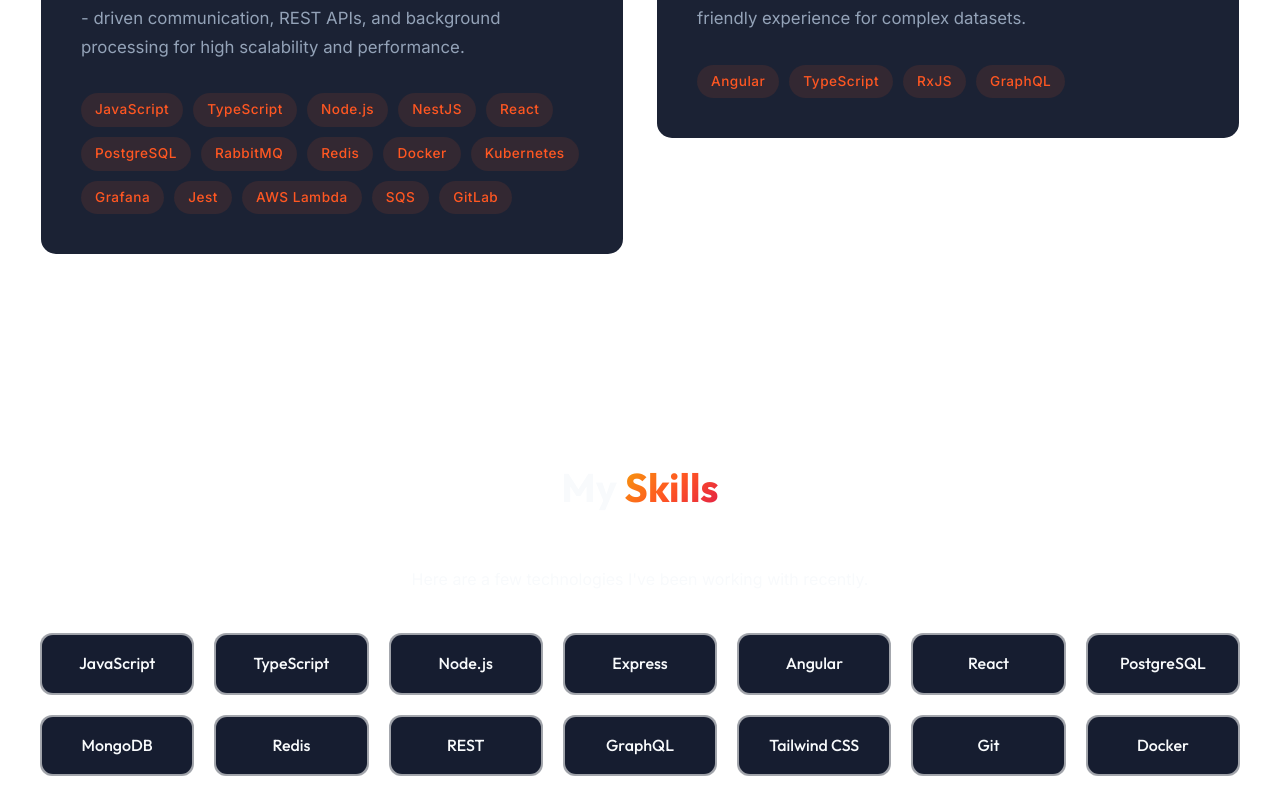
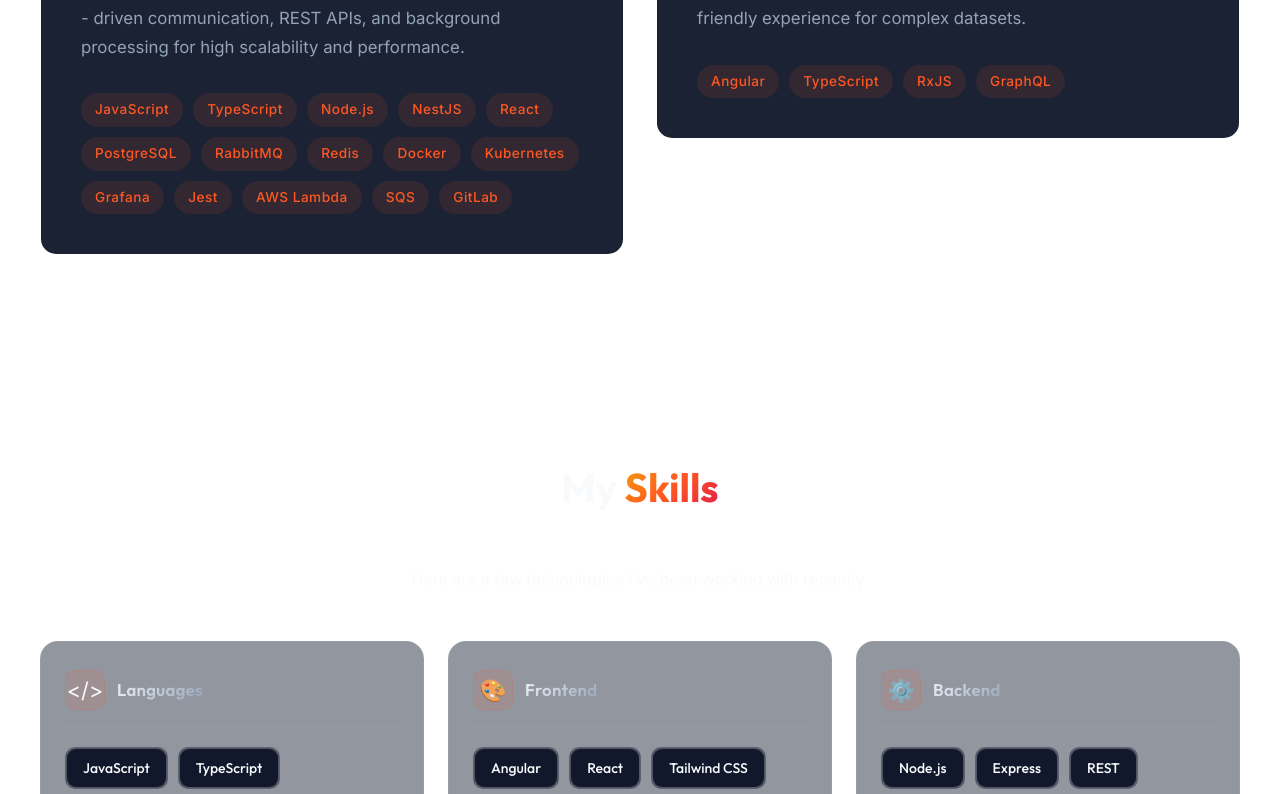
Before and after one commit to ispasvalentin22/Portofolio-Website, a Next.js app: page / in a window 1280 px wide. Shown: the part 2000-2794 px from the top of the page. Built offline with nearby package versions, Linux system fonts and the light colour scheme.

Commit message:
feat: implement categorized skills grid, add BackToTop component, and introduce CountUp animation utility.

```diff
--- a/src/app/page.tsx
+++ b/src/app/page.tsx
@@ -3,6 +3,7 @@ import About from "@/components/About";
 import Skills from "@/components/Skills";
 import Projects from "@/components/Projects";
 import Contact from "@/components/Contact";
+import BackToTop from "@/components/BackToTop";
 
 export default function Home() {
   return (
@@ -12,6 +13,7 @@ export default function Home() {
       <Projects />
       <Skills />
       <Contact />
+      <BackToTop />
     </main>
   );
 }
--- /dev/null
+++ b/src/components/BackToTop.module.css
@@ -0,0 +1,50 @@
+.backToTop {
+  position: fixed;
+  bottom: 32px;
+  right: 32px;
+  z-index: 900;
+  width: 48px;
+  height: 48px;
+  border-radius: 14px;
+  border: 1px solid rgba(255, 255, 255, 0.08);
+  background: rgba(15, 23, 42, 0.6);
+  backdrop-filter: blur(14px);
+  -webkit-backdrop-filter: blur(14px);
+  color: var(--text-primary);
+  cursor: pointer;
+  display: flex;
+  align-items: center;
+  justify-content: center;
+  opacity: 0;
+  pointer-events: none;
+  transform: translateY(16px);
+  transition: all 0.35s cubic-bezier(0.4, 0, 0.2, 1);
+  box-shadow: 0 8px 32px rgba(0, 0, 0, 0.25);
+}
+
+.backToTop.visible {
+  opacity: 1;
+  pointer-events: auto;
+  transform: translateY(0);
+}
+
+.backToTop:hover {
+  background: rgba(255, 87, 34, 0.15);
+  border-color: rgba(255, 87, 34, 0.35);
+  color: var(--accent-color);
+  transform: translateY(-3px);
+  box-shadow: 0 12px 36px rgba(0, 0, 0, 0.3), 0 0 16px rgba(255, 87, 34, 0.15);
+}
+
+.backToTop:active {
+  transform: translateY(0);
+}
+
+@media (max-width: 768px) {
+  .backToTop {
+    bottom: 20px;
+    right: 20px;
+    width: 42px;
+    height: 42px;
+  }
+}
--- /dev/null
+++ b/src/components/BackToTop.tsx
@@ -0,0 +1,43 @@
+"use client";
+
+import { useEffect, useState } from "react";
+import styles from "./BackToTop.module.css";
+
+export default function BackToTop() {
+  const [visible, setVisible] = useState(false);
+
+  useEffect(() => {
+    const handleScroll = () => {
+      setVisible(window.scrollY > 400);
+    };
+
+    window.addEventListener("scroll", handleScroll, { passive: true });
+    return () => window.removeEventListener("scroll", handleScroll);
+  }, []);
+
+  const scrollToTop = () => {
+    window.scrollTo({ top: 0, behavior: "smooth" });
+  };
+
+  return (
+    <button
+      className={`${styles.backToTop} ${visible ? styles.visible : ""}`}
+      onClick={scrollToTop}
+      aria-label="Back to top"
+      title="Back to top"
+    >
+      <svg
+        width="20"
+        height="20"
+        viewBox="0 0 24 24"
+        fill="none"
+        stroke="currentColor"
+        strokeWidth="2.5"
+        strokeLinecap="round"
+        strokeLinejoin="round"
+      >
+        <polyline points="18 15 12 9 6 15" />
+      </svg>
+    </button>
+  );
+}
--- /dev/null
+++ b/src/components/CountUp.tsx
@@ -0,0 +1,58 @@
+"use client";
+
+import { useEffect, useRef, useState } from "react";
+
+interface CountUpProps {
+  end: number;
+  duration?: number;
+  suffix?: string;
+  prefix?: string;
+}
+
+export default function CountUp({ end, duration = 2000, suffix = "", prefix = "" }: CountUpProps) {
+  const [count, setCount] = useState(0);
+  const [hasAnimated, setHasAnimated] = useState(false);
+  const ref = useRef<HTMLSpanElement>(null);
+
+  useEffect(() => {
+    const element = ref.current;
+    if (!element) return;
+
+    const observer = new IntersectionObserver(
+      ([entry]) => {
+        if (entry.isIntersecting && !hasAnimated) {
+          setHasAnimated(true);
+
+          const startTime = performance.now();
+
+          const animate = (currentTime: number) => {
+            const elapsed = currentTime - startTime;
+            const progress = Math.min(elapsed / duration, 1);
+
+            // Ease-out cubic for a satisfying deceleration
+            const eased = 1 - Math.pow(1 - progress, 3);
+            const current = Math.round(eased * end);
+
+            setCount(current);
+
+            if (progress < 1) {
+              requestAnimationFrame(animate);
+            }
+          };
+
+          requestAnimationFrame(animate);
+        }
+      },
+      { threshold: 0.5 }
+    );
+
+    observer.observe(element);
+    return () => observer.disconnect();
+  }, [end, duration, hasAnimated]);
+
+  return (
+    <span ref={ref}>
+      {prefix}{count}{suffix}
+    </span>
+  );
+}
--- a/src/components/Hero.tsx
+++ b/src/components/Hero.tsx
@@ -17,6 +17,14 @@ export default function Hero() {
         </p>
         <div className={styles.actions}>
           <a href="#projects" className="btn-primary">View My Work</a>
+          <a href="/cv.pdf" download className="btn-outline" style={{ display: 'inline-flex', alignItems: 'center', gap: '8px' }}>
+            <svg width="16" height="16" viewBox="0 0 24 24" fill="none" stroke="currentColor" strokeWidth="2.5" strokeLinecap="round" strokeLinejoin="round">
+              <path d="M21 15v4a2 2 0 0 1-2 2H5a2 2 0 0 1-2-2v-4" />
+              <polyline points="7 10 12 15 17 10" />
+              <line x1="12" y1="15" x2="12" y2="3" />
+            </svg>
+            Download CV
+          </a>
           <a href="#contact" className="btn-outline">Contact Me</a>
           <a href="https://www.linkedin.com/in/ispasvalentin" target="_blank" rel="noopener noreferrer" className="btn-outline">
             LinkedIn
--- a/src/components/Skills.module.css
+++ b/src/components/Skills.module.css
@@ -1,17 +1,79 @@
-.skills {
+/* Categories Grid */
+.categoriesGrid {
   display: grid;
-  grid-template-columns: repeat(auto-fill, minmax(150px, 1fr));
-  gap: 20px;
-  margin-top: 40px;
+  grid-template-columns: repeat(3, 1fr);
+  gap: 24px;
+  margin-top: 48px;
 }
 
+/* Category Card — glassmorphic container */
+.categoryCard {
+  background: rgba(15, 23, 42, 0.45);
+  backdrop-filter: blur(14px);
+  -webkit-backdrop-filter: blur(14px);
+  border: 1px solid rgba(255, 255, 255, 0.06);
+  border-radius: 18px;
+  padding: 28px 24px;
+  transition: all 0.35s ease;
+  height: 100%;
+}
+
+.categoryCard:hover {
+  border-color: rgba(255, 87, 34, 0.2);
+  background: rgba(15, 23, 42, 0.55);
+  transform: translateY(-4px);
+  box-shadow: 0 16px 40px rgba(0, 0, 0, 0.25), 0 0 20px rgba(255, 87, 34, 0.06);
+}
+
+/* Category Header */
+.categoryHeader {
+  display: flex;
+  align-items: center;
+  gap: 12px;
+  margin-bottom: 20px;
+  padding-bottom: 16px;
+  border-bottom: 1px solid rgba(255, 255, 255, 0.06);
+}
+
+.categoryIcon {
+  font-size: 1.35rem;
+  width: 40px;
+  height: 40px;
+  display: flex;
+  align-items: center;
+  justify-content: center;
+  background: rgba(255, 87, 34, 0.1);
+  border-radius: 10px;
+  border: 1px solid rgba(255, 87, 34, 0.15);
+  flex-shrink: 0;
+}
+
+.categoryName {
+  font-size: 1.05rem;
+  font-weight: 600;
+  letter-spacing: 0.3px;
+  background: linear-gradient(135deg, #f1f5f9 0%, #94a3b8 100%);
+  -webkit-background-clip: text;
+  -webkit-text-fill-color: transparent;
+  background-clip: text;
+}
+
+/* Skills List inside a card */
+.skillsList {
+  display: flex;
+  flex-wrap: wrap;
+  gap: 10px;
+}
+
+/* Skill Pill */
 .skillPill {
   position: relative;
-  background: rgba(15, 23, 42, 0.4);
-  border: 1px solid var(--border-color);
-  border-radius: 12px;
+  background: rgba(15, 23, 42, 0.5);
+  border: 1px solid rgba(255, 255, 255, 0.07);
+  border-radius: 10px;
   font-family: var(--font-heading);
   font-weight: 500;
+  font-size: 0.875rem;
   transition: all 0.3s ease;
   cursor: default;
   overflow: hidden;
@@ -42,8 +104,8 @@
 
 .skillInner {
   background: rgba(15, 23, 42, 0.95);
-  border-radius: 11px;
-  padding: 16px 20px;
+  border-radius: 9px;
+  padding: 8px 16px;
   height: 100%;
   width: 100%;
   display: flex;
@@ -51,15 +113,34 @@
   justify-content: center;
   z-index: 2;
   position: relative;
+  white-space: nowrap;
 }
 
 .skillPill:hover {
-  transform: translateY(-4px);
+  transform: translateY(-2px);
   color: var(--accent-color);
-  box-shadow: 0 10px 20px rgba(0,0,0,0.2), 0 0 15px rgba(255, 87, 34, 0.3);
+  box-shadow: 0 6px 16px rgba(0, 0, 0, 0.2), 0 0 12px rgba(255, 87, 34, 0.2);
 }
 
 @keyframes rotateLights {
   0% { transform: translate(-50%, -50%) rotate(0deg); }
   100% { transform: translate(-50%, -50%) rotate(360deg); }
 }
+
+/* Responsive */
+@media (max-width: 1024px) {
+  .categoriesGrid {
+    grid-template-columns: repeat(2, 1fr);
+  }
+}
+
+@media (max-width: 640px) {
+  .categoriesGrid {
+    grid-template-columns: 1fr;
+    gap: 18px;
+  }
+
+  .categoryCard {
+    padding: 22px 18px;
+  }
+}
--- a/src/components/Skills.tsx
+++ b/src/components/Skills.tsx
@@ -1,14 +1,40 @@
 import Reveal from './Reveal';
 import styles from './Skills.module.css';
 
+const skillCategories = [
+  {
+    name: "Languages",
+    icon: "</>",
+    skills: ["JavaScript", "TypeScript"],
+  },
+  {
+    name: "Frontend",
+    icon: "🎨",
+    skills: ["Angular", "React", "Tailwind CSS"],
+  },
+  {
+    name: "Backend",
+    icon: "⚙️",
+    skills: ["Node.js", "Express", "REST", "GraphQL"],
+  },
+  {
+    name: "Databases",
+    icon: "🗄️",
+    skills: ["PostgreSQL", "MongoDB", "Redis"],
+  },
+  {
+    name: "Cloud & DevOps",
+    icon: "☁️",
+    skills: ["Docker", "Kubernetes", "AWS Lambda", "GitLab", "Git"],
+  },
+  {
+    name: "Messaging & Testing",
+    icon: "📡",
+    skills: ["SQS", "RabbitMQ", "Grafana", "Jest"],
+  },
+];
+
 export default function Skills() {
-  const skills = [
-    "JavaScript", "TypeScript", "Node.js", "Express",
-    "Angular", "React", "PostgreSQL", "MongoDB", "Redis", "REST", "GraphQL",
-    "Tailwind CSS", "Git", "Docker", "Kubernetes", "Grafana", "Jest",
-    "AWS Lambda", "SQS", "RabbitMQ", "GitLab"
-  ];
-
   return (
     <section className="section container" id="skills">
       <Reveal>
@@ -17,16 +43,26 @@ export default function Skills() {
 
       <Reveal delay={0.2}>
         <p className="text-secondary" style={{ textAlign: 'center', maxWidth: '600px', margin: '0 auto' }}>
-          Here are a few technologies I've been working with recently.
+          Here are a few technologies I&apos;ve been working with recently.
         </p>
       </Reveal>
 
-      <div className={styles.skills}>
-        {skills.map((skill, index) => (
-          <Reveal key={index} delay={0.2 + index * 0.05}>
-            <div className={styles.skillPill}>
-              <div className={styles.skillInner}>
-                {skill}
+      <div className={styles.categoriesGrid}>
+        {skillCategories.map((category, catIndex) => (
+          <Reveal key={category.name} delay={0.2 + catIndex * 0.1}>
+            <div className={styles.categoryCard}>
+              <div className={styles.categoryHeader}>
+                <span className={styles.categoryIcon}>{category.icon}</span>
+                <h3 className={styles.categoryName}>{category.name}</h3>
+              </div>
+              <div className={styles.skillsList}>
+                {category.skills.map((skill) => (
+                  <div key={skill} className={styles.skillPill}>
+                    <div className={styles.skillInner}>
+                      {skill}
+                    </div>
+                  </div>
+                ))}
               </div>
             </div>
           </Reveal>
```
Also changed, not shown: src/components/About.tsx (+9 -10 lines), 1 other file (tests, documents, lock files or other folders).
